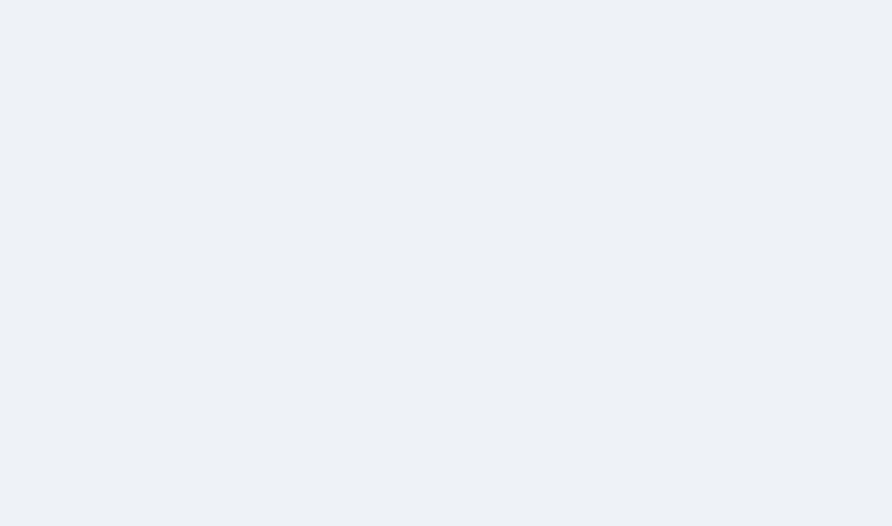
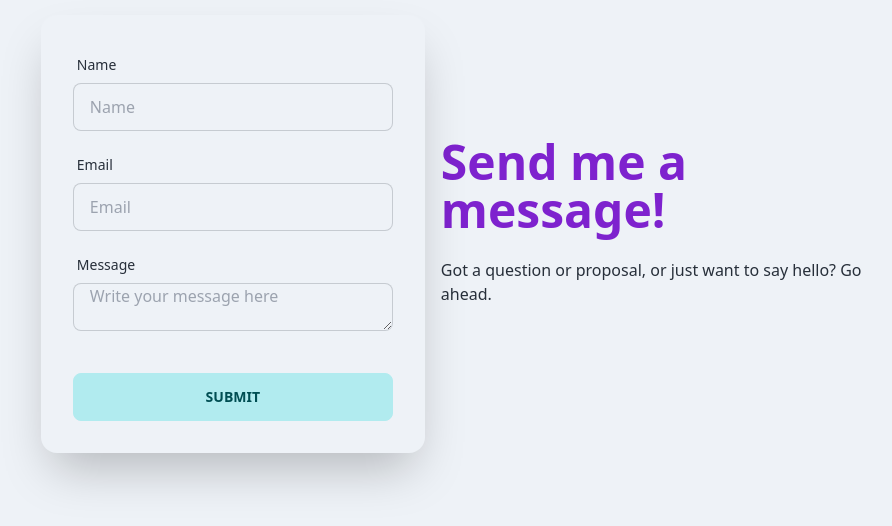
Before and after one commit to srdo96/portfolio, a React (Create React App) app: page / in a window 1280 px wide. Shown: the part 704-1230 px from the top of the page, without its empty margins (185-1077 px from the left). Before the commit the page ends 800 px from the top, so only its background shows below. Built offline with nearby package versions, Linux system fonts and the light colour scheme.

Commit message:
add contactMe form

```diff
--- a/package.json
+++ b/package.json
@@ -7,8 +7,11 @@
     "@testing-library/react": "^13.0.0",
     "@testing-library/user-event": "^13.2.1",
     "daisyui": "^2.15.2",
+    "emailjs-com": "^3.2.0",
     "react": "^18.1.0",
     "react-dom": "^18.1.0",
+    "react-hook-form": "^7.31.3",
+    "react-hot-toast": "^2.2.0",
     "react-router-dom": "6",
     "react-scripts": "5.0.1",
     "web-vitals": "^2.1.0"
--- a/src/App.js
+++ b/src/App.js
@@ -1,3 +1,4 @@
+import { Toaster } from "react-hot-toast";
 import { Route, Routes } from "react-router-dom";
 import Home from "./components/Home/Home";
 import NavBar from "./components/Home/NavBar";
@@ -5,6 +6,7 @@ import NavBar from "./components/Home/NavBar";
 function App() {
   return (
     <div>
+      <Toaster />
       <NavBar />
       <Routes>
         <Route path="/" element={<Home />} />
--- /dev/null
+++ b/src/components/Home/ContactMe.js
@@ -0,0 +1,135 @@
+import React from "react";
+import { useForm } from "react-hook-form";
+import emailjs from "emailjs-com";
+import toast from "react-hot-toast";
+
+const ContactMe = () => {
+  const {
+    register,
+    handleSubmit,
+    reset,
+    formState: { errors },
+  } = useForm();
+  const sendEmail = (formData) => {
+    console.log(formData);
+    emailjs
+      .send(
+        "service_i8gss9b",
+        "template_bpfaeum",
+        formData,
+        "laIim4HS14ScglSOD"
+      )
+      .then(
+        (result) => {
+          if (result.status === 200) toast.success("Email Sent");
+          else toast.error("Email Not Sent");
+        },
+        (error) => {
+          console.log(error.text);
+        }
+      );
+    reset();
+  };
+
+  return (
+    <div class="hero min-h-screen">
+      <div class="hero-content flex-col lg:flex-row-reverse">
+        <div class="text-center lg:text-left">
+          <h1 class="text-5xl font-bold text-purple-700">Send me a message!</h1>
+          <p class="py-6 ">
+            Got a question or proposal, or just want to say hello? Go ahead.
+          </p>
+        </div>
+        <div class="card flex-shrink-0 w-full max-w-sm shadow-2xl bg-base-100">
+          <div class="card-body">
+            <form onSubmit={handleSubmit(sendEmail)}>
+              {/* Name */}
+              <label className="label">
+                <span className="label-text">Name</span>
+              </label>
+              <input
+                type="text"
+                className="input input-bordered w-full max-w-lg "
+                placeholder="Name"
+                {...register("name", {
+                  required: {
+                    value: true,
+                    message: "Name is Required",
+                  },
+                })}
+              />
+              {/* Name error handling */}
+              <label className="label">
+                {errors.name?.type === "required" && (
+                  <span className="label-text-alt text-red-600">
+                    {errors.name.message}
+                  </span>
+                )}
+              </label>
+              {/* Email */}
+              <label className="label">
+                <span className="label-text">Email</span>
+              </label>
+              <input
+                type="text"
+                className="input input-bordered w-full max-w-lg "
+                placeholder="Email"
+                {...register("email", {
+                  required: {
+                    value: true,
+                    message: "Email is Required",
+                  },
+                  pattern: {
+                    value: /[a-z0-9]+@[a-z]+\.[a-z]{2,3}/,
+                    message: "Provide a valid Email",
+                  },
+                })}
+              />
+              {/* Email error handling */}
+              <label className="label">
+                {errors.email?.type === "required" && (
+                  <span className="label-text-alt text-red-600">
+                    {errors.email.message}
+                  </span>
+                )}
+                {errors.email?.type === "pattern" && (
+                  <span className="label-text-alt text-red-600">
+                    {errors.email.message}
+                  </span>
+                )}
+              </label>
+              {/* Password */}
+              <label className="label">
+                <span className="label-text">Message</span>
+              </label>
+              <textarea
+                type="text"
+                className="input input-bordered w-full max-w-lg "
+                placeholder="Write your message here"
+                {...register("message", {
+                  required: {
+                    value: true,
+                    message: "Message is Required",
+                  },
+                })}
+              />
+              {/* Password error handling */}
+              <label className="label">
+                {errors.message?.type === "required" && (
+                  <span className="label-text-alt text-red-600">
+                    {errors.message.message}
+                  </span>
+                )}
+              </label>
+              <button type="submit" className="btn btn-primary btn-block mt-5">
+                Submit
+              </button>
+            </form>
+          </div>
+        </div>
+      </div>
+    </div>
+  );
+};
+
+export default ContactMe;
--- a/src/components/Home/Header.js
+++ b/src/components/Home/Header.js
@@ -3,6 +3,10 @@ import { Link } from "react-router-dom";
 import myImg from "../../assets/myImg/sakib-crop.jpeg";
 
 const Header = () => {
+  const cin = (e) => {
+    e.preventDefault();
+    console.log(e.target);
+  };
   return (
     <div>
       <div className="px-4 py-16 mx-auto sm:max-w-xl md:max-w-full lg:max-w-screen-xl md:px-24 lg:px-8 lg:py-20">
--- a/src/components/Home/Home.js
+++ b/src/components/Home/Home.js
@@ -1,10 +1,12 @@
 import React from "react";
+import ContactMe from "./ContactMe";
 import Header from "./Header";
 
 const Home = () => {
   return (
     <div>
       <Header />
+      <ContactMe />
     </div>
   );
 };
```
Also changed, not shown: 1 other file (tests, documents, lock files or other folders).
